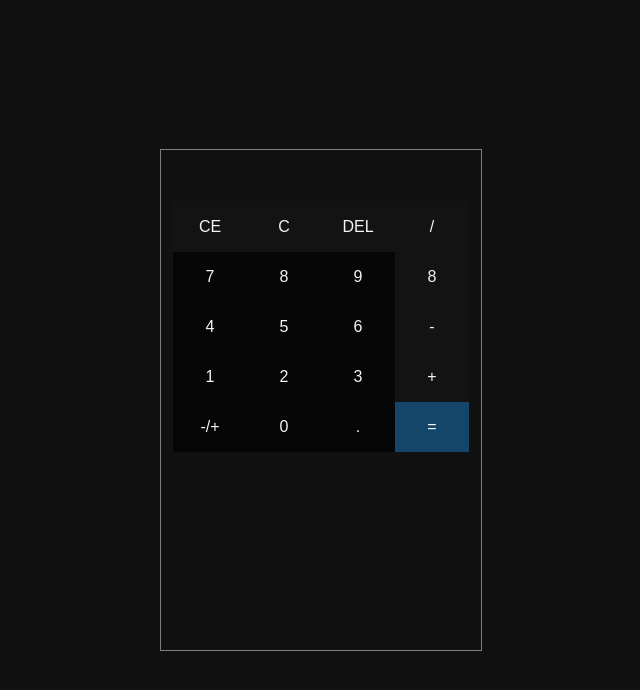
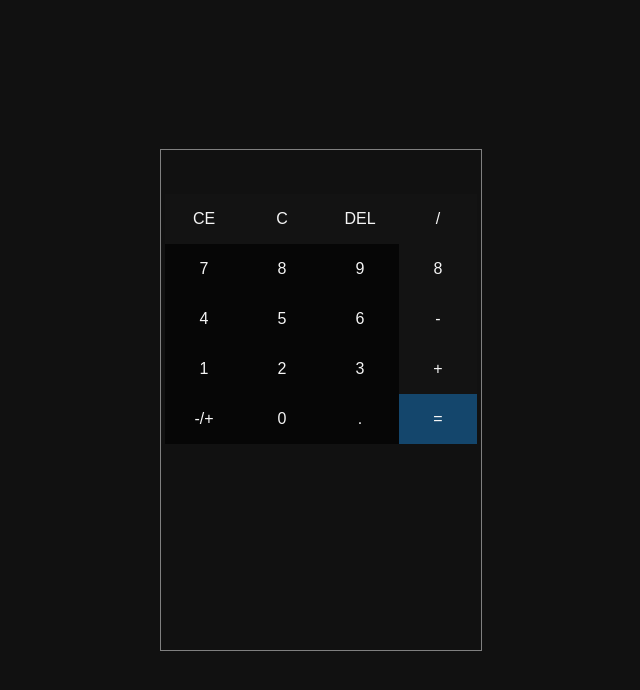
Before and after one commit to InverMN/angular-claculator, an Angular app: page / in a window 1280 px wide. Shown: the top 690 px of the page, without its empty margins (320-960 px from the left). Built offline with nearby package versions, Linux system fonts and the light colour scheme.

Commit message:
Lower Controls component margins

```diff
--- a/src/app/controls/controls.component.css
+++ b/src/app/controls/controls.component.css
@@ -3,5 +3,5 @@
   flex-wrap: wrap;
   flex-direction: row;
 
-  margin: 12px;
+  margin: 4px;
 }
```
